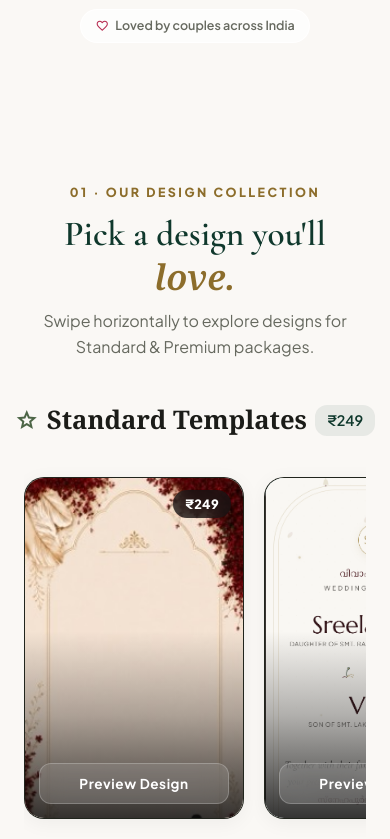
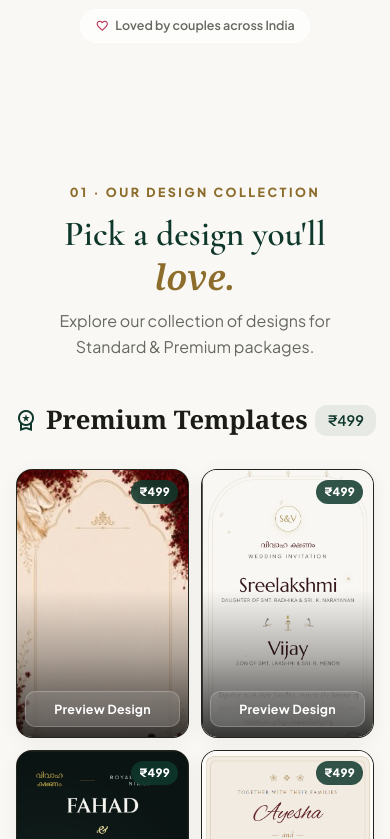
Before and after one commit to xfnansaid/webinvites, a plain HTML site: page index.html in a window 390 px wide. Shown: the part 585-1424 px from the top of the page. Drawn offline with nearby package versions, Linux system fonts and the light colour scheme.

Commit message:
Add responsive styles for templates section

```diff
--- a/index.html
+++ b/index.html
@@ -1261,6 +1261,70 @@
             }
         }
 
+        @media (max-width: 768px) {
+            .templates-section {
+                display: flex;
+                flex-direction: column;
+            }
+
+            .templates-section .section-header {
+                order: 1;
+            }
+
+            .templates-section .premium-tier-block {
+                order: 2;
+                margin-top: 0 !important;
+                margin-bottom: 40px !important;
+            }
+
+            .templates-section .standard-tier-block {
+                order: 3;
+                margin-bottom: 0 !important;
+            }
+
+            .slider-nav-btn {
+                display: none;
+            }
+
+            .slider-wrapper {
+                padding: 0 16px !important;
+            }
+
+            .templates-slider {
+                display: grid !important;
+                grid-template-columns: repeat(2, 1fr) !important;
+                gap: 12px !important;
+                overflow-x: visible !important;
+                scroll-snap-type: none !important;
+                padding: 4px 0 16px 0 !important;
+            }
+
+            .templates-slider .tp-card,
+            .tp-card {
+                flex: none !important;
+                width: 100% !important;
+                max-width: 100% !important;
+                border-radius: 16px;
+            }
+
+            .btn-card-overlay {
+                bottom: 10px;
+                left: 8px;
+                right: 8px;
+                padding: 9px 4px;
+                font-size: 0.78rem;
+                border-radius: 10px;
+                letter-spacing: 0.02em;
+            }
+
+            .tp-badge-price {
+                top: 10px;
+                right: 10px;
+                font-size: 0.72rem;
+                padding: 3px 8px;
+            }
+        }
+
         @media (max-width: 640px) {
             .hero-section {
                 padding-top: 110px;
@@ -1271,7 +1335,7 @@
             }
 
             .templates-grid {
-                grid-template-columns: 1fr;
+                grid-template-columns: repeat(2, 1fr) !important;
             }
 
             .features-grid {
@@ -1340,12 +1404,12 @@
                 <h2 class="section-heading">Pick a design you'll <span
                         style="font-style: italic; font-family: var(--font-serif); color: var(--champagne-600);">love.</span>
                 </h2>
-                <p style="color: var(--ink-muted); margin-top: 8px;">Swipe horizontally to explore designs for Standard
+                <p style="color: var(--ink-muted); margin-top: 8px;">Explore our collection of designs for Standard
                     &amp; Premium packages.</p>
             </div>
 
             <!-- SECTION 1: STANDARD TEMPLATES -->
-            <div class="template-tier-block reveal" style="margin-bottom: 50px;">
+            <div class="template-tier-block standard-tier-block reveal" style="margin-bottom: 50px;">
                 <div style="text-align: center; margin-bottom: 24px;">
                     <h3
                         style="font-family: var(--font-serif); font-size: 1.6rem; color: var(--ink); display: inline-flex; align-items: center; gap: 8px;">
@@ -1498,7 +1562,7 @@
             </div>
 
             <!-- SECTION 2: PREMIUM TEMPLATES -->
-            <div class="template-tier-block reveal" style="margin-top: 40px;">
+            <div class="template-tier-block premium-tier-block reveal" style="margin-top: 40px;">
                 <div style="text-align: center; margin-bottom: 24px;">
                     <h3
                         style="font-family: var(--font-serif); font-size: 1.6rem; color: var(--ink); display: inline-flex; align-items: center; gap: 8px;">
```
